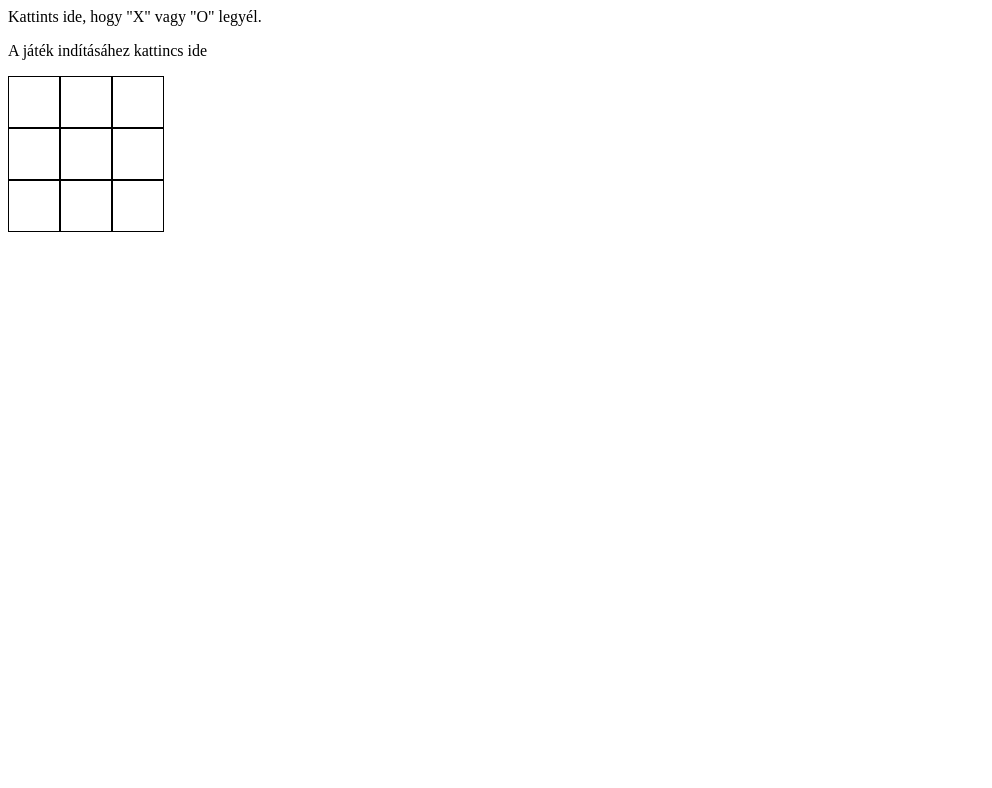
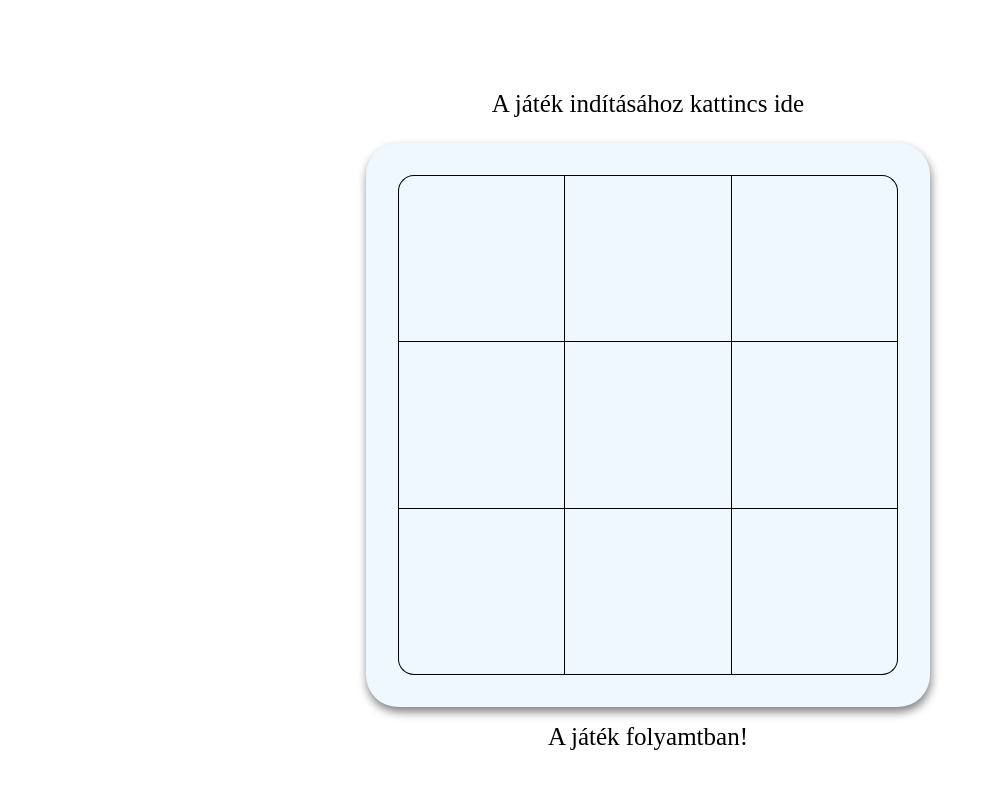
Before and after one commit to geygibue/tic-tac-toe, a plain HTML site: page index.HTML in a window 1280 px wide. Shown: the whole page, without its empty margins (0-992 px from the left). Drawn offline with Linux system fonts and the light colour scheme.

Commit message:
Update index.HTML

```diff
--- a/index.HTML
+++ b/index.HTML
@@ -5,42 +5,103 @@
     <meta name="viewport" content="width=device-width, initial-scale=1.0">
     <title>Tic-tac-toe</title>
     <style>
+        body {
+            display: flex;
+            flex-direction: column;
+            justify-content: center;
+            align-items: center;
+            width: 100vw;
+            height: 100vh;
+        }
+        #app {
+            display: flex;
+            flex-direction: column;
+            justify-content: center;
+            align-items: center;
+            width: 100%;
+        }
         .tabla {
             margin: auto;
+            padding: 2rem;
+            border-radius: 2rem;
+            box-shadow: 1px 5px 10px gray;
+            margin: 1rem;
+            min-width: 500px;
+            background-color: aliceblue;
+        }
+        .sor {
+            display: flex;
         }
         .sor div {
-            width: 30px;
-            height: 30px;
+            width: 33%;
+            aspect-ratio: 1/1;
             border: 1px solid black;
             padding: 10px;
             float: left;
+            font-size: 100px;
+            display: flex;
+            justify-content: center;
+            align-items: center;
         }
-        .sor {
-            clear: both;
+
+        .sor div#c0_0 {
+            border-radius: 1rem 0 0 0;
+            border-right-width: 0;
+            border-bottom-width: 0;
+        }
+        .sor div#c2_0 {
+            border-radius: 0 1rem 0 0;
+            border-left-width: 0;
+            border-bottom-width: 0;
+        }
+        .sor div#c2_2 {
+            border-radius: 0 0 1rem 0;
+            border-left-width: 0;
+            border-top-width: 0;
+        }
+        .sor div#c0_2 {
+            border-radius: 0 0 0 1rem;
+            border-right-width: 0;
+            border-top-width: 0;
+        }
+        .sor div#c1_1 {
+            border-left-width: 0;
+            border-right-width: 0;
+        }
+        .sor div#c1_0 {
+            border-bottom-width: 0;
+        }
+        .sor div#c1_2 {
+            border-top-width: 0;
+        }
+        #eredmeny,
+        #maint-title {
+            font-size: 25px;
+            text-align: center;
         }
     </style>
 </head>
 <body>
-    <div onclick="alert('x játékos!');">
-        Kattints ide, hogy "X" vagy "O" legyél.
-    </div>
-    <p>A játék indításáhez kattincs ide</p>
+    <div class="app">
+        <p id="maint-title">A játék indításához kattincs ide</p>
         <div class="tabla">
             <div class="sor">
-            <div id="0_0" onclick="hely(this)"></div>
-            <div id="1_0" onclick="hely(this)"></div>
-            <div id="2_0" onclick="hely(this)"></div>
+                <div id="c0_0" onclick="hely(this)"></div>
+                <div id="c1_0" onclick="hely(this)"></div>
+                <div id="c2_0" onclick="hely(this)"></div>
             </div>
             <div class="sor">
-            <div id="0_1" onclick="hely(this)"></div>
-            <div id="1_1" onclick="hely(this)"></div>
-            <div id="2_1" onclick="hely(this)"></div>
+                <div id="c0_1" onclick="hely(this)"></div>
+                <div id="c1_1" onclick="hely(this)"></div>
+                <div id="c2_1" onclick="hely(this)"></div>
             </div>
             <div class="sor">
-            <div id="0_2" onclick="hely(this)"></div>
-            <div id="1_2" onclick="hely(this)"></div>
-            <div id="2_2" onclick="hely(this)"></div>
+                <div id="c0_2" onclick="hely(this)"></div>
+                <div id="c1_2" onclick="hely(this)"></div>
+                <div id="c2_2" onclick="hely(this)"></div>
             </div>
+        </div>
+        <div id="eredmeny">A játék folyamtban!</div>
     </div>
     <script>
         var aktualisJatekos = "O";
@@ -55,7 +116,7 @@
 
         function ellenorzes(elso, masodik, harmadik) {
             if (elso !== "" && elso === masodik && elso === harmadik) {
-                alert('Győzött az: ' + elso + "!");
+                document.getElementById("eredmeny").innerText = 'Játék vége győzött a(z) ' + elso + "!";
             }
         }
 
@@ -65,20 +126,16 @@
 
         function jatekTablaEllenorzes() {
             // Sorok ellenőrzése
-            for (var sor = 0; sor <= 2; sor++) {
-                ellenorzes(cellaErtek("0_" + sor), cellaErtek("1_" + sor), cellaErtek("2_" + sor));
-            }
-
-            // oszlopok ellenőrzése
-            for (var oszlop = 0; oszlop <= 2; oszlop++) {
-                ellenorzes(cellaErtek(oszlop + "_0"), cellaErtek(oszlop + "_1"), cellaErtek(oszlop + "_2"));
+            for (var i = 0; i <= 2; i++) {
+                ellenorzes(cellaErtek("c0_" + i), cellaErtek("c1_" + i), cellaErtek("c2_" + i));
+                ellenorzes(cellaErtek("c" + i + "_0"), cellaErtek("c" + i + "_1"), cellaErtek("c" + i + "_2"));
             }
 
             // 1 átló ellenőrzése
-            ellenorzes(cellaErtek("0_0"), cellaErtek("1_1"), cellaErtek("2_2"));
+            ellenorzes(cellaErtek("c0_0"), cellaErtek("c1_1"), cellaErtek("c2_2"));
 
             // 2átló ellenőrzése
-            ellenorzes(cellaErtek("2_0"), cellaErtek("1_1"), cellaErtek("0_2"));
+            ellenorzes(cellaErtek("c2_0"), cellaErtek("c1_1"), cellaErtek("c0_2"));
         }
 
     </script>
```
Lines whose indentation alone changed are shown as unchanged.
